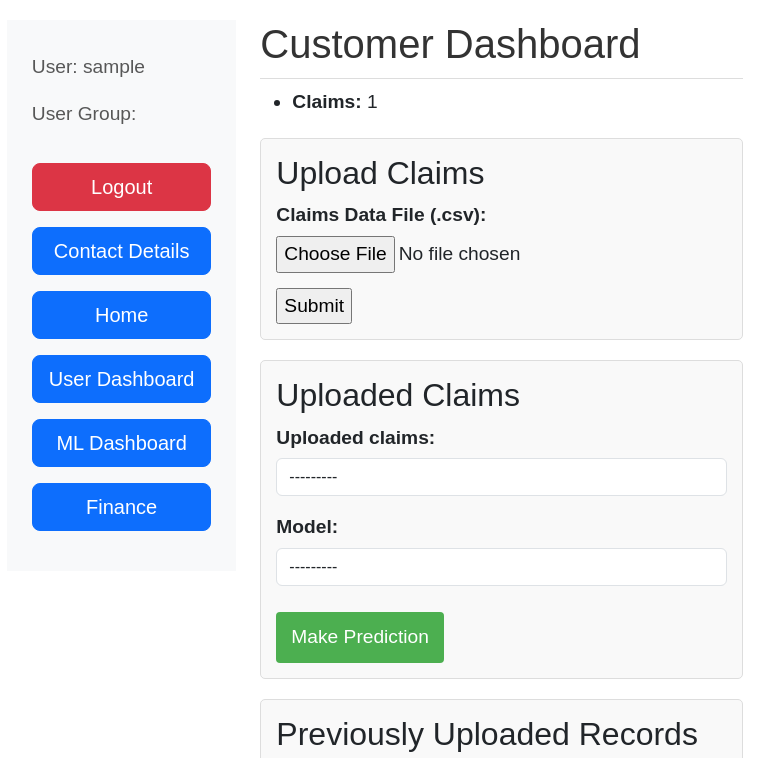
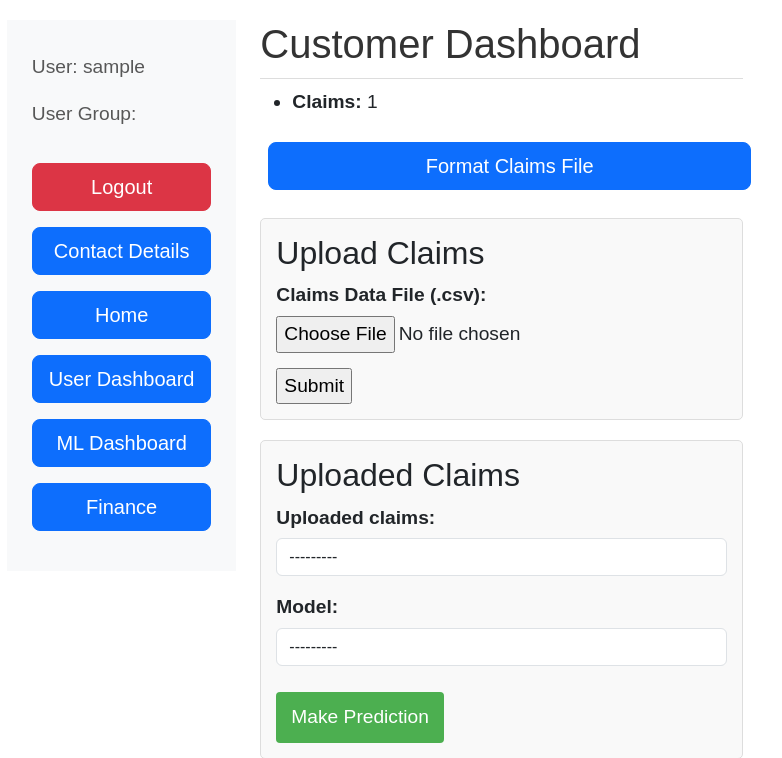
Before and after one commit to charclayt/headlights, a Django app: page /app/customer/ in a window 1280 px wide. Shown: the top 758 px of the page, without its empty margins (265-1047 px from the left). Run offline with Django 5.2, Linux system fonts and the light colour scheme; a user stored in the database is signed in; tables that the repository leaves empty hold one stand-in row (values such as "Sample post"); some libraries are stand-ins or nearby versions.

Commit message:
added urls for preprocessing page and a button on the customer dashboard

```diff
--- a/myapp/urls.py
+++ b/myapp/urls.py
@@ -3,7 +3,7 @@
 """
 from django.urls import path
 
-from myapp.views.CustomerDashBoardView import CustomerDashboardView, ClaimUploadView, PredictionFeedbackView
+from myapp.views.CustomerDashBoardView import CustomerDashboardView, ClaimUploadView, PredictionFeedbackView, ProcessClaimsFileView
 from myapp.views.IndexView import IndexView
 from myapp.views.MLDashboardView import MLDashboardView, ModelListView, UploadModelView
 from myapp.views.AccountManagementView import AccountCreationView, AccountContactDetailsView
@@ -19,6 +19,8 @@
     path("customer/record-upload/", ClaimUploadView.as_view(), name="upload_claims"),
     path("customer/record-upload/<int:ignore_validation>/", ClaimUploadView.as_view(), name="upload_claims"),
     path("customer/prediction-feedback/", PredictionFeedbackView.as_view(), name="prediction_feedback"),
+    path("customer/claims-processing/", ProcessClaimsFileView.as_view(), name="claims_preprocessing"),
+    path("customer/claims-processing/<int:ignore_validation>/", ProcessClaimsFileView.as_view(), name="claims_preprocessing"),
 
     # Account management URLs
     path("account/create/", AccountCreationView.as_view(), name="account_creation"),
--- a/templates/customer.html
+++ b/templates/customer.html
@@ -9,6 +9,7 @@
     <ul>
         <li><strong>Claims:</strong> {{ num_claims }}</li>
     </ul>
+    <a class="btn btn-primary btn-lg w-100 m-2" href="{% url 'claims_preprocessing' %}">Format Claims File</a>
     <div class="container">
         <h2>Upload Claims</h2>
         <form id="uploadClaimsForm" method="POST" enctype="multipart/form-data">
```
